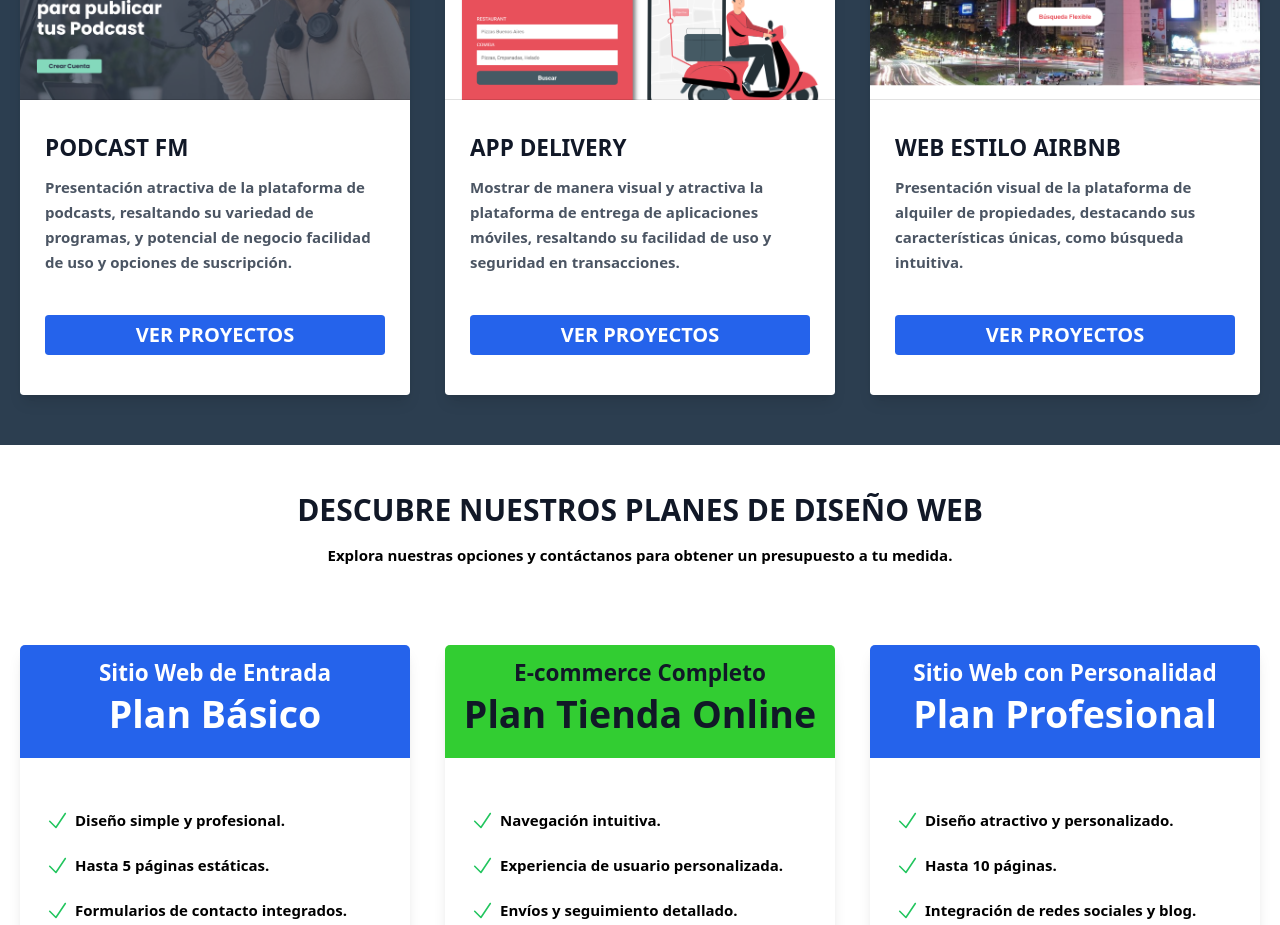
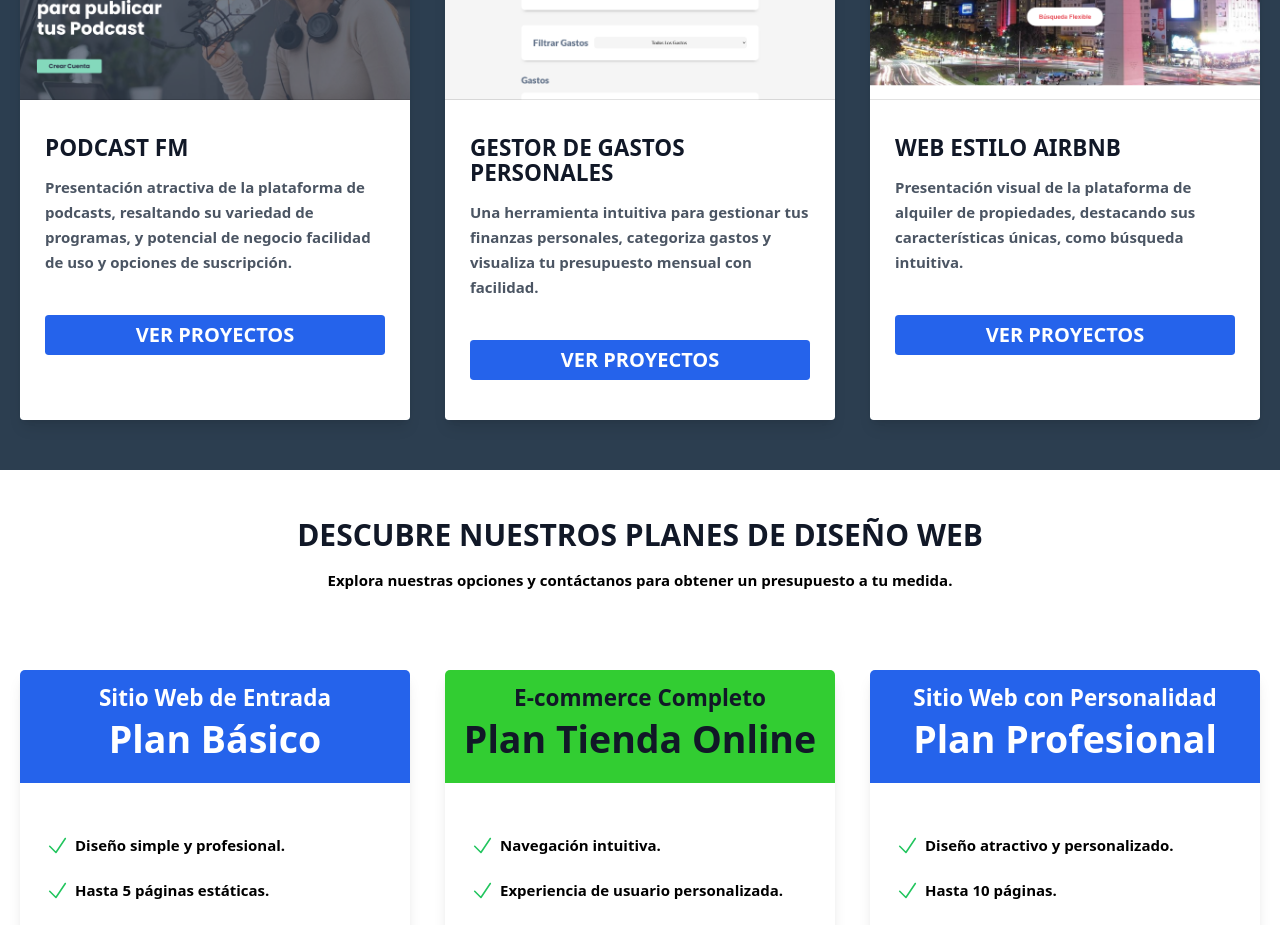
Before and after one commit to Flavioarzamendia/portfolionextjs-v.2, a Next.js app: page / in a window 1280 px wide. Shown: the part 2600-3525 px from the top of the page. Built offline with nearby package versions, Linux system fonts and the light colour scheme.

Commit message:
proyects

```diff
--- a/components/inicio.js
+++ b/components/inicio.js
@@ -260,14 +260,14 @@ const Inicio = () => {
 
               />
               <div className="p-6 px-10 mt-8">
-                <h3 className="text-3xl lg:text-4xl font-bold mb-6 text-gray-900 uppercase">APP Delivery</h3>
-                <p className="text-gray-600 mb-6 leading-10 text-2xl font-semibold">Mostrar de manera visual y atractiva la plataforma de entrega
-                 de aplicaciones móviles, resaltando su facilidad de uso y seguridad en transacciones.
+                <h3 className="text-3xl lg:text-4xl font-bold mb-6 text-gray-900 uppercase">Gestor de gastos personales</h3>
+                <p className="text-gray-600 mb-6 leading-10 text-2xl font-semibold">
+                Una herramienta intuitiva para gestionar tus finanzas personales, categoriza gastos y visualiza tu presupuesto mensual con facilidad.
                 </p>
                 <Link
                   className=" uppercase inline-flex my-10 items-center justify-center w-full px-4 py-2 bg-blue-600
                   text-white font-bold rounded-md hover:bg-blue-700  transition ease-in-out    duration-300"
-                  href="https://fluffy-chebakia-04223c.netlify.app/"
+                  href="https://fapresupuesto.netlify.app/"
                   target="_blank"
                   alt="ver más"
                   title="ver mas proyectos"
--- a/components/misproyectos.js
+++ b/components/misproyectos.js
@@ -34,7 +34,7 @@ const Misproyectos = () => {
           </div>
         </div>
         <div className="relative group overflow-hidden rounded-lg shadow-lg hover:shadow-xl transition-transform duration-300 ease-in-out hover:-translate-y-2">
-          <Link className="absolute inset-0 z-10" href="https://fluffy-chebakia-04223c.netlify.app/" target="_blank" alt="ver proyecto">
+          <Link className="absolute inset-0 z-10" href="https://fapresupuesto.netlify.app/" target="_blank" alt="ver proyecto">
             <span className="sr-only">View Project</span>
           </Link>
           <Image
@@ -50,10 +50,10 @@ const Misproyectos = () => {
 
           />
           <div className="bg-white p-4 ">
-            <h3 className="font-bold text-lg md:text-xl lg:text-2xl">Landing App Delivery</h3>
+            <h3 className="font-bold text-lg md:text-xl lg:text-2xl">Gestor de Gastos personales</h3>
             <p className="text-lg md:text-xl text-gray-500 ">
 
-              Landing page moderna eficiente.
+            Una herramienta intuitiva para gestionar tus finanzas personales
             </p>
           </div>
         </div>
```
Also changed, not shown: analyze/nodejs.html (+3 -3 lines), public/img/proyect2.png.
